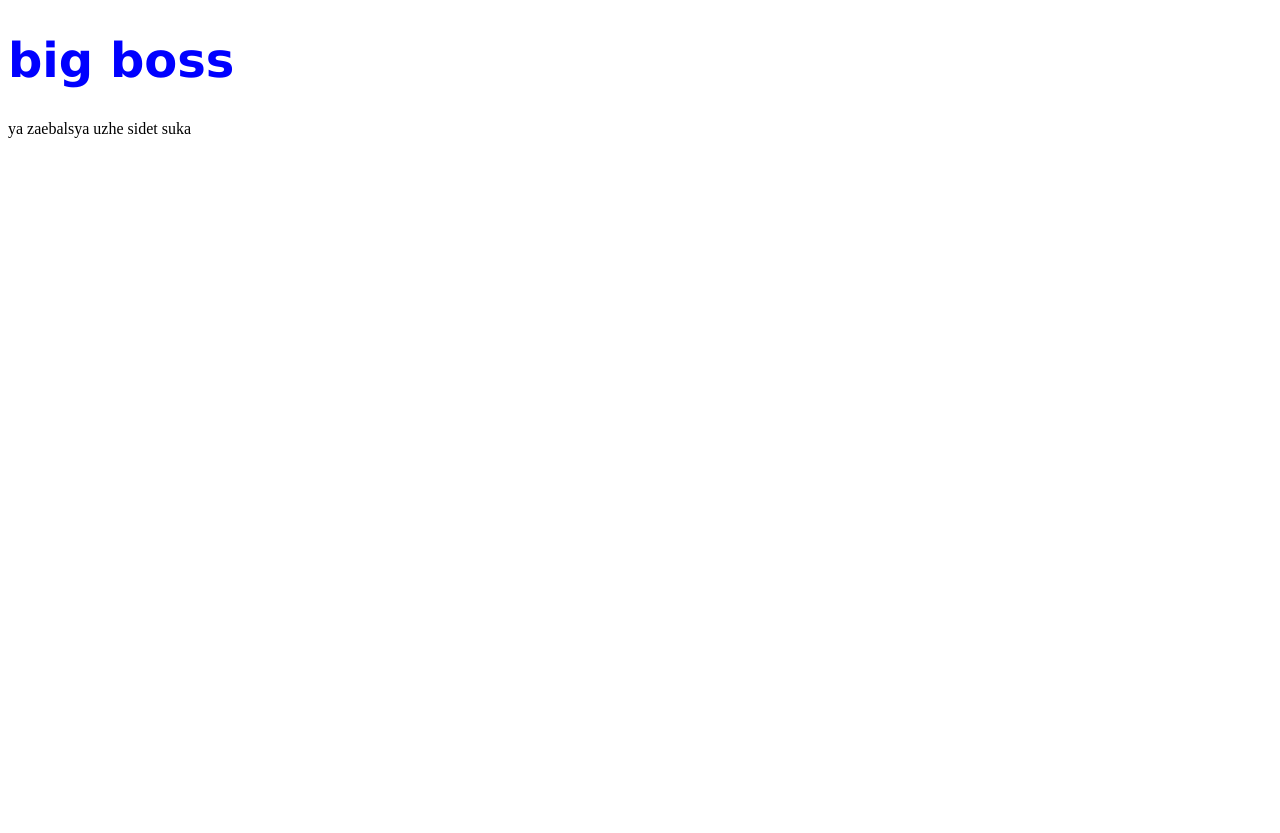
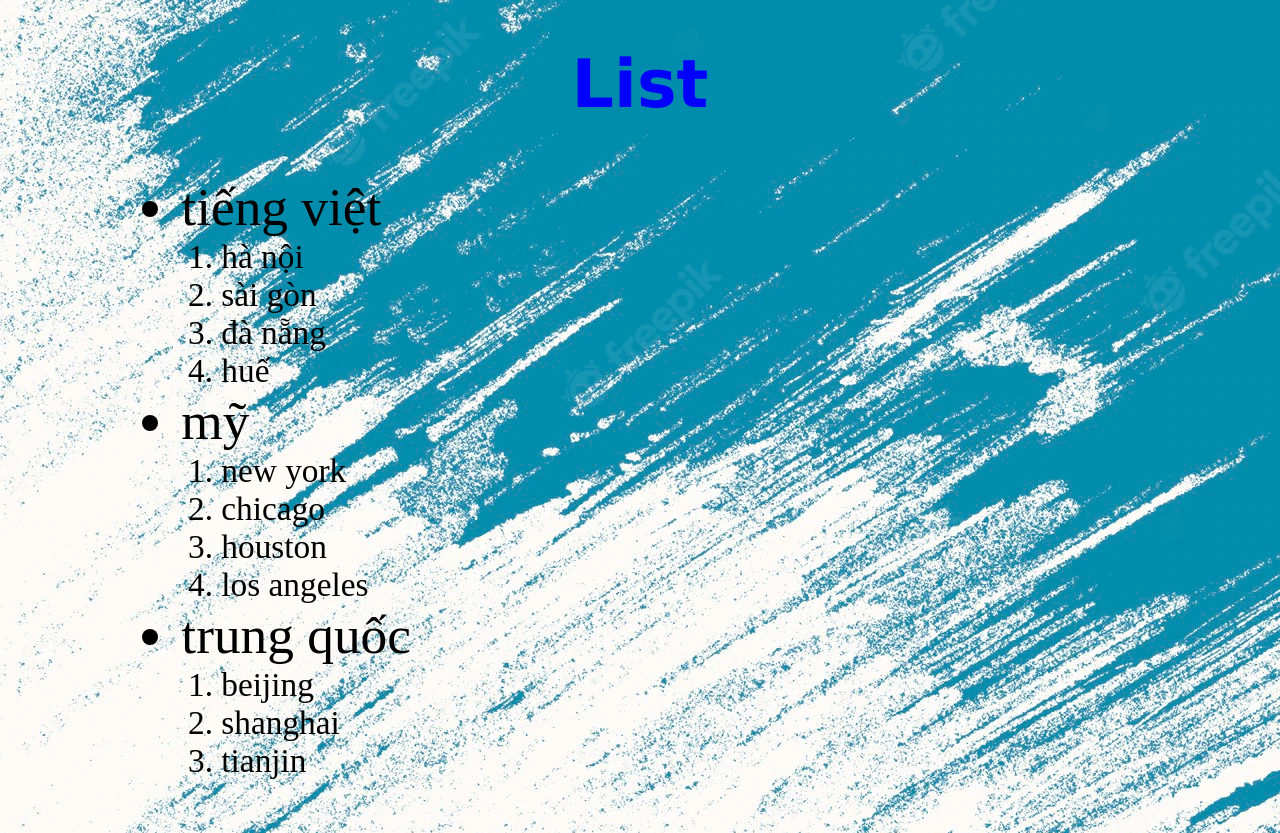
Before and after one commit to niltain/listtaks, a plain HTML site: page index.html in a window 1280 px wide. Before the commit the page ends 800 px from the top, so only its background shows below. Drawn offline with Linux system fonts and the light colour scheme.

Commit message:
first try

```diff
--- a/index.html
+++ b/index.html
@@ -6,7 +6,34 @@
     <link rel="stylesheet" href="style.css">
 </head>
 <body>
-<h1> big boss</h1>
-<p> ya zaebalsya uzhe sidet suka</p>
+
+<h1>List </h1>
+<div class="list">
+<ul><li>tiếng việt
+    <ol><li>hà nội</li>
+        <li>sài gòn</li>
+        <li>đà nẵng</li>
+        <li>huế</li>
+    </ol>
+</li>
+
+
+<li>mỹ
+    <ol><li>new york</li>
+    <li>chicago</li>
+        <li>houston</li>
+        <li>los angeles</li>
+    </ol>
+</li>
+
+<li>trung quốc
+    <ol><li>beijing</li>
+        <li>shanghai</li>
+        <li>tianjin</li>
+
+    </ol>
+</li>
+</ul>
+</div>
 </body>
 </html>
--- a/style.css
+++ b/style.css
@@ -1,8 +1,25 @@
+body{
+    background-image: url("images/grunge-paint-background_1409-1337.jpg")
+}
 h1 {
+    text-align: center ;
     color: blue;
     font-family: verdana;
-    font-size: 300%;
-}suka
+    font-size: 50pt;
+}
  p{
-    font-size: 50pt;
+    font-size: 15pt;
+     /*text-align: right;*/
  }
+ ul{
+     /*text-align: center;*/
+     font-size: 40pt;
+
+ }
+ ol{
+     font-size: 25pt;
+ }
+ .list {
+
+     padding: 0 100pt;
+ }
```
Also changed, not shown: images/grunge-paint-background_1409-1337.jpg (added), 1 other file.
